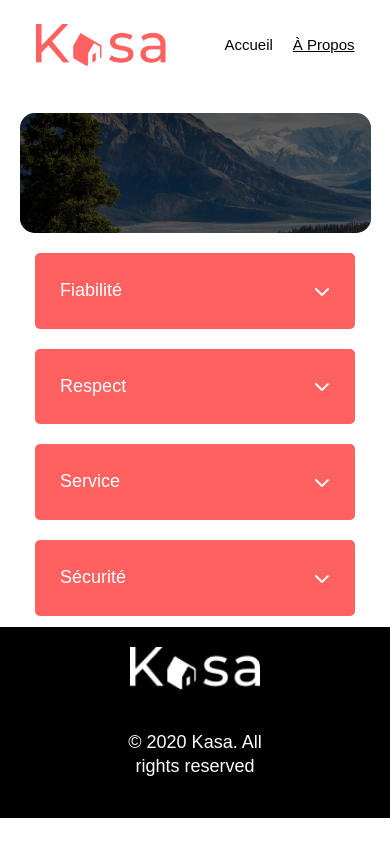
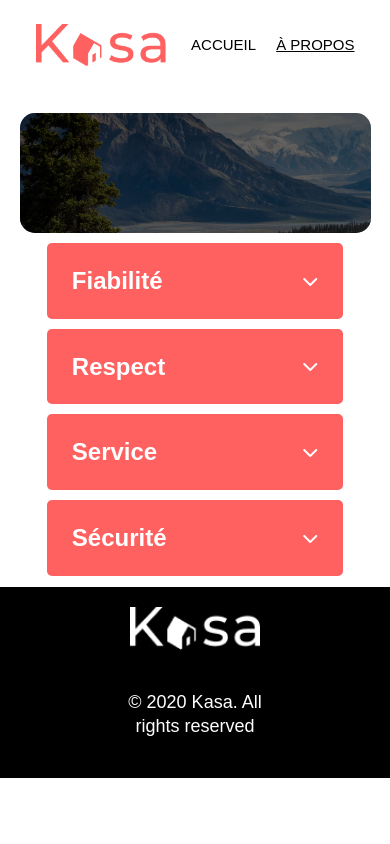
Before and after one commit to Sylviacarrera/p11, a React (Create React App) app: page /apropos in a window 390 px wide. Built offline with nearby package versions, Linux system fonts and the light colour scheme.

Commit message:
scssabout

```diff
--- a/src/assets/style/Carousel.scss
+++ b/src/assets/style/Carousel.scss
@@ -1,3 +1,5 @@
+@import 'Variables';
+
 .carousel-container {
   position: relative;
   height: 415px;
@@ -20,6 +22,11 @@
     color: white; /* Couleur du texte */
     font-weight: bold; /* Police en gras */
     font-size: 16px; /* Taille de la police */
+
+    // Styles pour le mode responsive
+    @media screen and (max-width: 768px) {
+      display: none; /* Masquer le compteur d'image en mode responsive */
+    }
   }
 
   .carousel-control {
@@ -50,5 +57,10 @@
     &.right {
       right: 20px; /* Moins sur le bord */
     }
+
+    // Styles pour le mode responsive
+    @media screen and (max-width: 768px) {
+      display: none; /* Masquer les flèches en mode responsive */
+    }
   }
 }
--- a/src/assets/style/Dropdown.scss
+++ b/src/assets/style/Dropdown.scss
@@ -9,7 +9,7 @@
 .tab {
   cursor: pointer;
   border: none;
-  margin: 0 9% ; // Marges latérales ajustées pour 9% à gauche et à droite
+  margin: 0 12% ; // Marges latérales ajustées pour 9% à gauche et à droite
 
   button {
     display: flex;
@@ -23,9 +23,12 @@
     cursor: pointer;
     transition: background-color 0.3s ease;
     border-radius: 5px; // Bordures arrondies pour un look plus doux
-    font-family: 'Montserrat', sans-serif;
-    font-size: 18px;
+    font-family: $font-family-main;
+    font-size: 24px;
+    font-weight: 700;
     line-height: 25.67px;
+    text-align: left;
+
 
     .chevron {
       color: white;
@@ -58,7 +61,7 @@
   .tab {
     button {
       background-color: $color-red; // Utilisation de la couleur gris pour uniformité
-      margin-top : 20px;
+      margin-top : 10px;
 
     }
   }
@@ -72,7 +75,7 @@
     font-weight: 400;
     line-height: 25.67px;
     text-align: left; // Alignement du texte à gauche
-    margin: 0% 9% ; // Marge réintroduite pour un affichage avec espace
+    margin: 0% 12% ; // Marge réintroduite pour un affichage avec espace
     box-shadow: none; // Suppression de l'ombre portée
   }
 }
--- a/src/assets/style/Header.scss
+++ b/src/assets/style/Header.scss
@@ -40,7 +40,8 @@
     }
 
     .banner-nav ul {
-        gap: 20px; /* Réduction de l'espacement entre les éléments de navigation */
+        gap: 20px;
+        text-transform: uppercase;
     }
 
     .banner-nav ul li a {
```
